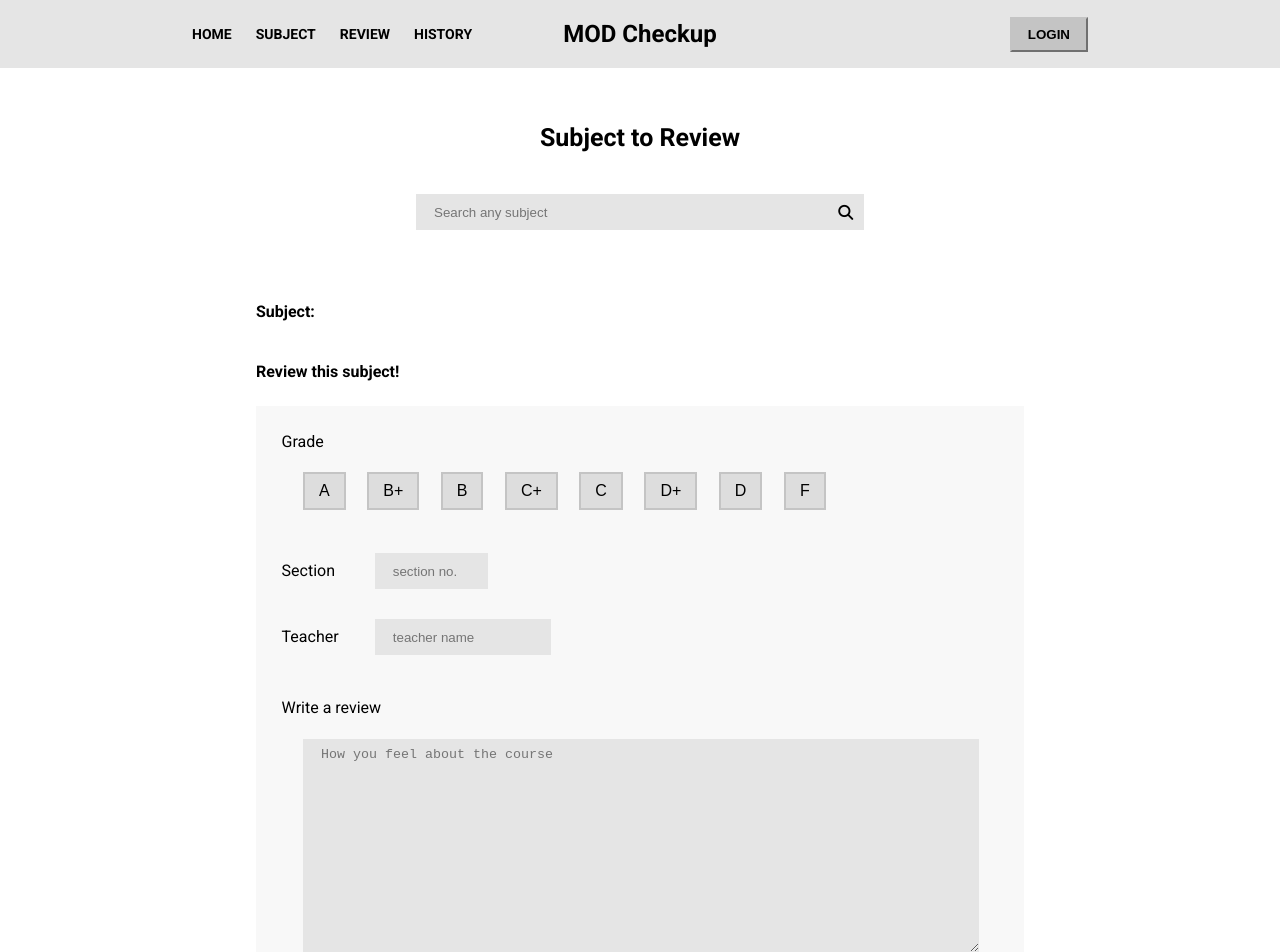
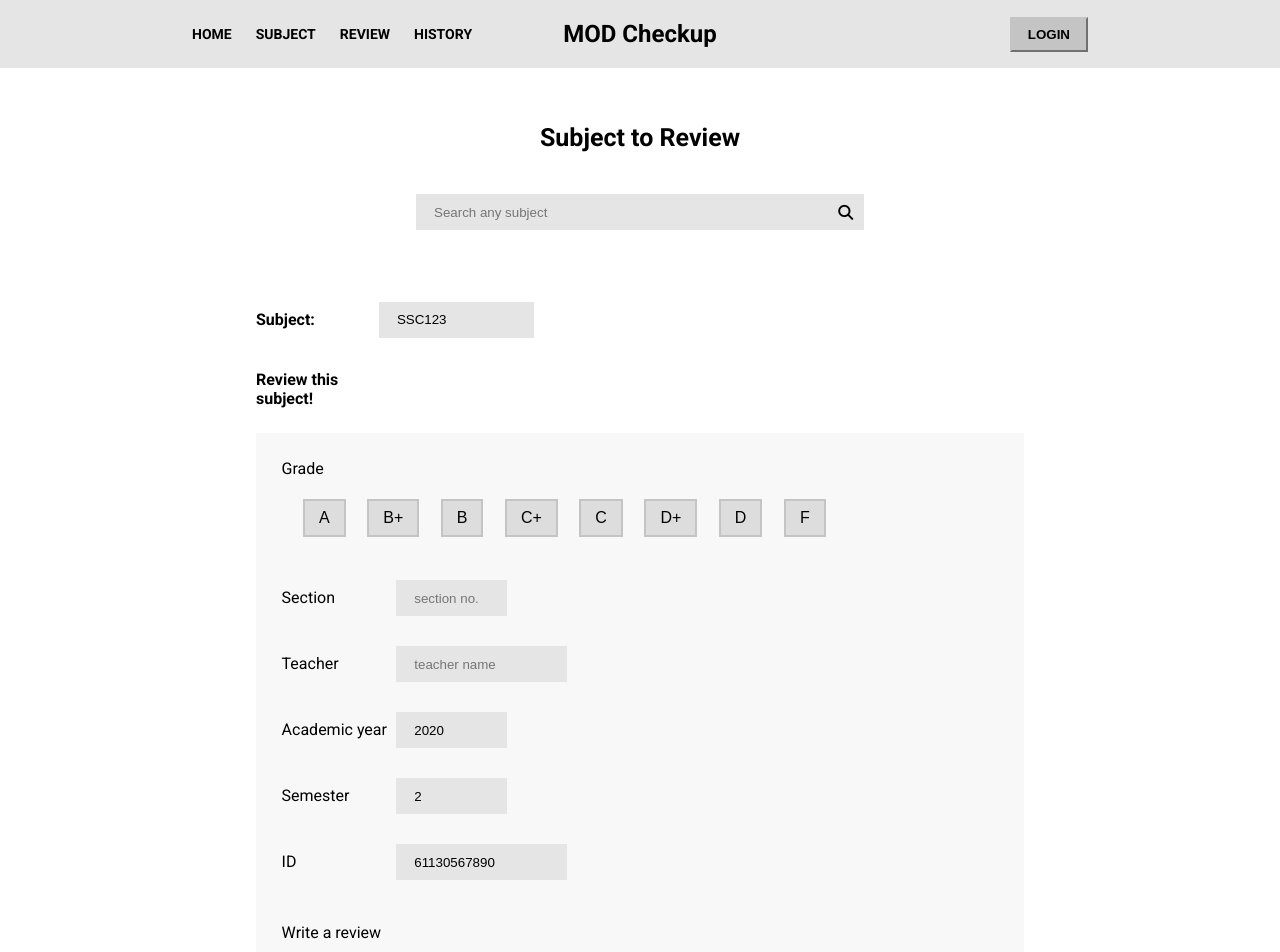
Before and after one commit to Jalaler/Final-Project-testapp, a React (Create React App) app: page /review in a window 1280 px wide. Shown: the top 952 px of the page. Built offline with nearby package versions, Linux system fonts and the light colour scheme.

Commit message:
Update PageReview.js / Searchbar.js
- SearchBar (Class to ClassName)
- Add variable (student_id, subject_id, academic_year, semseter)
- change axios.post

```diff
--- a/src/Component/PageReview.js
+++ b/src/Component/PageReview.js
@@ -10,50 +10,56 @@ import axios from 'axios';
 
 function PageReview() {
 
+
     function getValue() {
 
-        const sectionNo = document.getElementById('sectionNo1').value;
+        const section = document.getElementById('sectionNo1').value;
         const teacherName = document.getElementById('teacherName1').value;
-        const reviewContent = document.getElementById('reviewContent1').value;
-        const scoreTeachingInput = document.getElementsByName('scoreTeaching')
-        const gradeReceiveInput = document.getElementsByName('gradeReceive')
+        const review_detail = document.getElementById('reviewContent1').value;
+        const scoreTeachingInput = document.getElementsByName('scoreTeaching');
+        const gradeReceiveInput = document.getElementsByName('gradeReceive');
         const scoreKnowledgeInput = document.getElementsByName('scoreKnowledge');
         const scoreParticipationInput = document.getElementsByName('scoreParticipation');
 
-        let gradeReceive;
+        const academic_year = document.getElementById('academic_year').value;
+        const semester = document.getElementById('semester').value;
+        const student_id = document.getElementById('student_id').value;
+        const subject_id = document.getElementById('subject_id').value;
+
+        let grade_received;
         for (let index = 0; index < gradeReceiveInput.length; index++) {
             if (gradeReceiveInput[index].checked) {
-                gradeReceive = gradeReceiveInput[index].value;
+                grade_received = gradeReceiveInput[index].value;
                 break;
             }
         }
 
-        let scoreTeaching;
+        let teacher_rating;
         for (let index = 0; index < scoreTeachingInput.length; index++) {
             if (scoreTeachingInput[index].checked) {
-                scoreTeaching = scoreTeachingInput[index].value;
+                teacher_rating = scoreTeachingInput[index].value;
                 break;
             }
         }
 
-        let scoreKnowledge;
+        let usefulness_rating;
         for (let index = 0; index < scoreKnowledgeInput.length; index++) {
             if (scoreKnowledgeInput[index].checked) {
-                scoreKnowledge = scoreKnowledgeInput[index].value;
+                usefulness_rating = scoreKnowledgeInput[index].value;
                 break;
             }
         }
 
-        let scoreParticipation;
+        let paticipation_rating;
         for (let index = 0; index < scoreParticipationInput.length; index++) {
             if (scoreParticipationInput[index].checked) {
-                scoreParticipation = scoreParticipationInput[index].value;
+                paticipation_rating = scoreParticipationInput[index].value;
                 break;
             }
         }
 
-        String = gradeReceive + ", " + sectionNo + ", " + teacherName + ", " + reviewContent + ", " +
-            scoreTeaching + ", " + scoreKnowledge + ", " + scoreParticipation;
+        String = subject_id + ", " + student_id + ", " + grade_received + ", " + section + ", " + teacherName + ", " + academic_year + ", " +
+                 semester + ", " + review_detail + ", " + teacher_rating + ", " + usefulness_rating + ", " + paticipation_rating;
         console.log(String);
 
     }
@@ -86,27 +92,27 @@ function PageReview() {
     function onReviewSubmit(event) {
         event.preventDefault();
 
-        const review = {
-            grade_received: this.getValue.gradeReceive,
-            section: this.getValue.sectionNo,
-            //teacher_id: this.state.teacherName,
-            review_detail: this.getValue.reviewContent,
-            teacher_rating: this.getValue.scoreTeaching,
-            usefulness_rating: this.getValue.scoreKnowledge,
-            paticipation_rating: this.getValue.scoreParticipation
-            //subject_rating: this.state.rateSubject
-        }
+        // const review = {
+        //     grade_received: this.state.gradeReceive,
+        //     section: this.getValue.sectionNo,
+        //     //teacher_id: this.state.teacherName,
+        //     review_detail: this.getValue.reviewContent,
+        //     teacher_rating: this.getValue.scoreTeaching,
+        //     usefulness_rating: this.getValue.scoreKnowledge,
+        //     paticipation_rating: this.getValue.scoreParticipation
+        //     //subject_rating: this.state.rateSubject
+        // }
 
         console.log(getValue);
 
-        axios.post('http://localhost:5000/create', review)
+        axios.post('http://20.188.106.32:5000/reviews/create', getValue)
             .then(res => console.log.res.data);
 
         setAllStudentReview((prevAllStudentReview) => {
-            return [...prevAllStudentReview, review];
+            return [...prevAllStudentReview, getValue];
         });
 
-        window.location = '/';
+        //window.location = '/';
     }
 
 
@@ -130,6 +136,7 @@ function PageReview() {
     // const [displayGrade, setGrade] = useState('');
 
 
+
     return (
 
         <div className="PageReview">
@@ -143,16 +150,19 @@ function PageReview() {
                 <SearchBar />
             </div>
 
+            <form onSubmit={onReviewSubmit}>
+
                 <div id="" className="write-review">
                     <div className="subjectname-review">
-                    <b>Subject: </b> {/*ตามด้วย Subject name*/}
+                        <b>Subject:</b>
+                    </div>
+                    <div className="input-section">
+                        <input type="text" className="box-input-section" value="SSC123" id="subject_id" name="subject_id_n" disabled></input>
                     </div>
                     <div className="topic-review">
                         <b>Review this subject!</b>
                     </div>
                 </div>
-
-            <form onSubmit={onReviewSubmit}>
 
                 <div className="write-review-2">
                     <div className="grade">
@@ -164,28 +174,28 @@ function PageReview() {
                         <label for="gradeA">A</label> */}
 
                         <input type="radio" id="gradeA" name="gradeReceive" value="A" ></input>
-                        <label for="gradeA">A</label>
+                        <label htmlFor="gradeA">A</label>
 
                         <input type="radio" id="gradeB+" name="gradeReceive" value="B+" ></input>
-                        <label for="gradeB+">B+</label>
+                        <label htmlFor="gradeB+">B+</label>
 
                         <input type="radio" id="gradeB" name="gradeReceive" value="B" ></input>
-                        <label for="gradeB">B</label>
+                        <label htmlFor="gradeB">B</label>
 
                         <input type="radio" id="gradeC+" name="gradeReceive" value="C+" ></input>
-                        <label for="gradeC+">C+</label>
+                        <label htmlFor="gradeC+">C+</label>
 
                         <input type="radio" id="gradeC" name="gradeReceive" value="C" ></input>
-                        <label for="gradeC">C</label>
+                        <label htmlFor="gradeC">C</label>
 
                         <input type="radio" id="gradeD+" name="gradeReceive" value="D+" ></input>
-                        <label for="gradeD+">D+</label>
+                        <label htmlFor="gradeD+">D+</label>
 
                         <input type="radio" id="gradeD" name="gradeReceive" value="D" ></input>
-                        <label for="gradeD">D</label>
+                        <label htmlFor="gradeD">D</label>
 
                         <input type="radio" id="gradeF" name="gradeReceive" value="F" ></input>
-                        <label for="gradeF">F</label>
+                        <label htmlFor="gradeF">F</label>
 
                         {/* {grade.map(resultGrade => (         // ลองไอข้างบนอ่ะ แต่ Radio รับค่าไม่ได้
                     <input type="radio" value={resultGrade} name="gradeReceive" checked={displayGrade===resultGrade} onChange={(e) => setGrade(e.target.value)}></input>
@@ -198,15 +208,32 @@ function PageReview() {
                             Section
                         </div>
                         <div className="input-section">
-                            <input type="text" className="box-input-section" placeholder="section no."
-                                id="sectionNo1" name="sectionNo" ></input>
+                            <input type="text" className="box-input-section" placeholder="section no." id="sectionNo1" name="sectionNo"></input>
                         </div>
                         <div className="text-teacher">
                             Teacher
                         </div>
                         <div className="input-section">
-                            <input type="text" className="box-input-teacher" placeholder="teacher name"
-                                id="teacherName1" name="teacherName" ></input>
+                            <input type="text" className="box-input-teacher" placeholder="teacher name" id="teacherName1" name="teacherName"></input>
+                        </div>
+
+                        <div className="text-section">
+                            Academic year
+                        </div>
+                        <div className="input-section">
+                            <input type="text" className="box-input-section" value="2020" id="academic_year" name="academic_year_n" disabled></input>
+                        </div>
+                        <div className="text-teacher">
+                            Semester
+                        </div>
+                        <div className="input-section">
+                            <input type="text" className="box-input-section" value="2" id="semester" name="semester_n" disabled></input>
+                        </div>
+                        <div className="text-teacher">
+                            ID
+                        </div>
+                        <div className="input-section">
+                            <input type="text" className="box-input-teacher" value="61130567890" id="student_id" name="student_id_n" disabled></input>
                         </div>
                     </div>
 
@@ -233,23 +260,23 @@ function PageReview() {
                         </div>
                         <div className="radio-grade">
                             <input type="radio" id="teach-method1" name="scoreTeaching" value="1" ></input>
-                            <label for="teach-method1">1</label>
+                            <label htmlFor="teach-method1">1</label>
                         </div>
                         <div className="radio-grade">
                             <input type="radio" id="teach-method2" name="scoreTeaching" value="2" ></input>
-                            <label for="teach-method2">2</label>
+                            <label htmlFor="teach-method2">2</label>
                         </div>
                         <div className="radio-grade">
                             <input type="radio" id="teach-method3" name="scoreTeaching" value="3" ></input>
-                            <label for="teach-method3">3</label>
+                            <label htmlFor="teach-method3">3</label>
                         </div>
                         <div className="radio-grade">
                             <input type="radio" id="teach-method4" name="scoreTeaching" value="4" ></input>
-                            <label for="teach-method4">4</label>
+                            <label htmlFor="teach-method4">4</label>
                         </div>
                         <div className="radio-grade">
                             <input type="radio" id="teach-method5" name="scoreTeaching" value="5" ></input>
-                            <label for="teach-method5">5</label>
+                            <label htmlFor="teach-method5">5</label>
                         </div>
 
                         <div className="bringing-knowledge-to-practical-use">
@@ -257,23 +284,23 @@ function PageReview() {
                         </div>
                         <div className="radio-grade">
                             <input type="radio" id="prac-use1" name="scoreKnowledge" value="1" ></input>
-                            <label for="prac-use1">1</label>
+                            <label htmlFor="prac-use1">1</label>
                         </div>
                         <div className="radio-grade">
                             <input type="radio" id="prac-use2" name="scoreKnowledge" value="2" ></input>
-                            <label for="prac-use2">2</label>
+                            <label htmlFor="prac-use2">2</label>
                         </div>
                         <div className="radio-grade">
                             <input type="radio" id="prac-use3" name="scoreKnowledge" value="3" ></input>
-                            <label for="prac-use3">3</label>
+                            <label htmlFor="prac-use3">3</label>
                         </div>
                         <div className="radio-grade">
                             <input type="radio" id="prac-use4" name="scoreKnowledge" value="4" ></input>
-                            <label for="prac-use4">4</label>
+                            <label htmlFor="prac-use4">4</label>
                         </div>
                         <div className="radio-grade">
                             <input type="radio" id="prac-use5" name="scoreKnowledge" value="5" ></input>
-                            <label for="prac-use5">5</label>
+                            <label htmlFor="prac-use5">5</label>
                         </div>
 
                         <div className="bringing-knowledge-to-practical-use">
@@ -281,23 +308,23 @@ function PageReview() {
                         </div>
                         <div className="radio-grade">
                             <input type="radio" id="par-use1" name="scoreParticipation" value="1" ></input>
-                            <label for="par-use1">1</label>
+                            <label htmlFor="par-use1">1</label>
                         </div>
                         <div className="radio-grade">
                             <input type="radio" id="par-use2" name="scoreParticipation" value="2" ></input>
-                            <label for="par-use2">2</label>
+                            <label htmlFor="par-use2">2</label>
                         </div>
                         <div className="radio-grade">
                             <input type="radio" id="par-use3" name="scoreParticipation" value="3" ></input>
-                            <label for="par-use3">3</label>
+                            <label htmlFor="par-use3">3</label>
                         </div>
                         <div className="radio-grade">
                             <input type="radio" id="par-use4" name="scoreParticipation" value="4" ></input>
-                            <label for="par-use4">4</label>
+                            <label htmlFor="par-use4">4</label>
                         </div>
                         <div className="radio-grade">
                             <input type="radio" id="par-use5" name="scoreParticipation" value="5" ></input>
-                            <label for="par-use5">5</label>
+                            <label htmlFor="par-use5">5</label>
                         </div>
 
                         {/* <div className="rate-this-subject">
--- a/src/Component/SearchBar.js
+++ b/src/Component/SearchBar.js
@@ -3,11 +3,11 @@ import '../Style/SearchBar.css';
 function SearchBar() {
     return (
 
-        <div class="wrap">
-            <div class="search">
-                <input type="text" class="searchTerm" placeholder="Search any subject"></input>
-                <button type="submit" class="searchButton">
-                    <i class="fas fa-search"></i>
+        <div className="wrap">
+            <div className="search">
+                <input type="text" className="searchTerm" placeholder="Search any subject"></input>
+                <button type="submit" className="searchButton">
+                    <i className="fas fa-search"></i>
                 </button>
             </div>
         </div>
--- a/src/Style/WriteReview.css
+++ b/src/Style/WriteReview.css
@@ -1,9 +1,14 @@
 .write-review {
     margin-left: 20%;
     margin-top: 12%;
+    display: grid;
+    grid-template-columns: 12% auto;
+}
+.subjectname-review {
+    padding-top: 8px;
 }
 .topic-review {
-    margin-top: 4%;
+    padding-top: 32px;
 }
 
 
@@ -83,7 +88,7 @@
 }
 .section-teacher {
     display: grid;
-    grid-template-columns: 13% auto;
+    grid-template-columns: 16% auto;
     row-gap: 30px;
     margin-top: 6%;
 }
```
Lines whose indentation alone changed are shown as unchanged.
